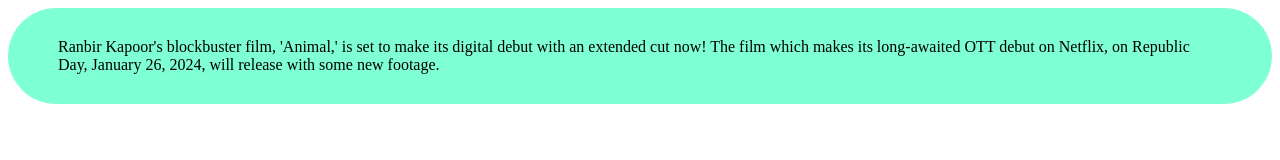
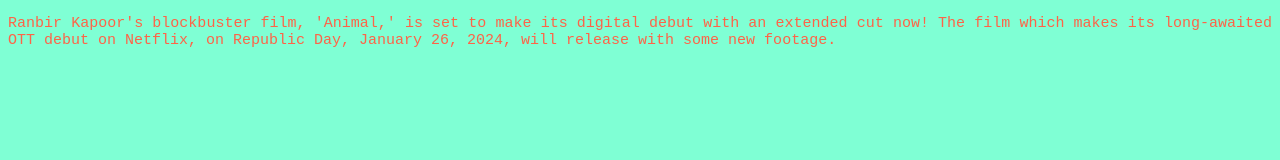
Before and after one commit to prajwalgirhepunje/assiment14, a plain HTML site: page index.html in a window 1280 px wide. Drawn offline with Linux system fonts and the light colour scheme.

Commit message:
google font adeed

```diff
--- a/index.html
+++ b/index.html
@@ -5,20 +5,22 @@
     <meta name="viewport" content="width=device-width, initial-scale=1.0">
     <title>assiment14</title>
     <style>
+        body{
+            background-color: aquamarine;
+            color:tomato;
+        }
+        @import url('https://fonts.googleapis.com/css2?family=Exo+2:ital,wght@0,100..900;1,100..900&display=swap');
         .text{
-            background-color: aquamarine;
-            padding: 30px 50px;
-            border-radius:100px ;
-        }
-        .text:hover{
-            background-color: tomato;
-
+            text-align: justify;
+            font-family: monospace;
+            font-weight: 100;
+            font-size: 15px;
         }
     </style>
 </head>
 <body>
-<div class="text">
+<p class="text">
     Ranbir Kapoor's blockbuster film, 'Animal,' is set to make its digital debut with an extended cut now! The film which makes its long-awaited OTT debut on Netflix, on Republic Day, January 26, 2024, will release with some new footage.
-</div>
+</p>
 </body>
 </html>
```
